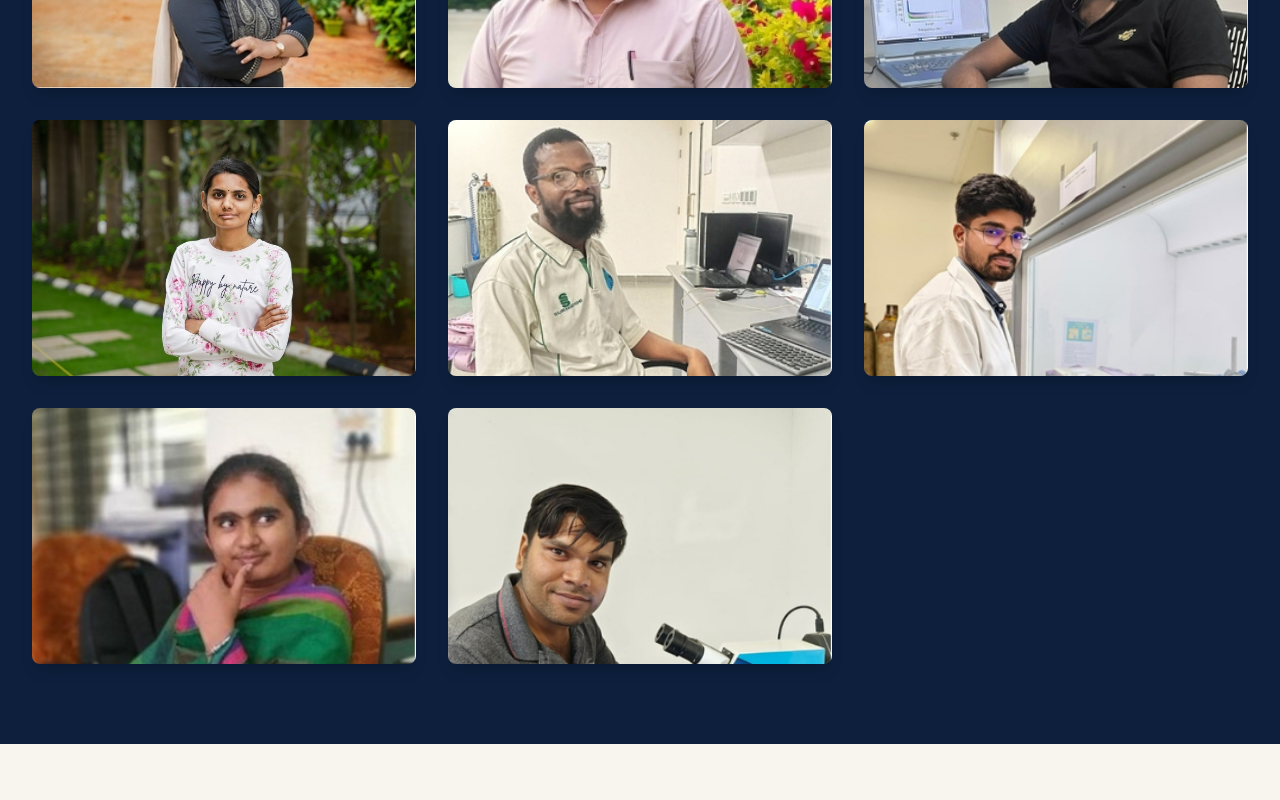
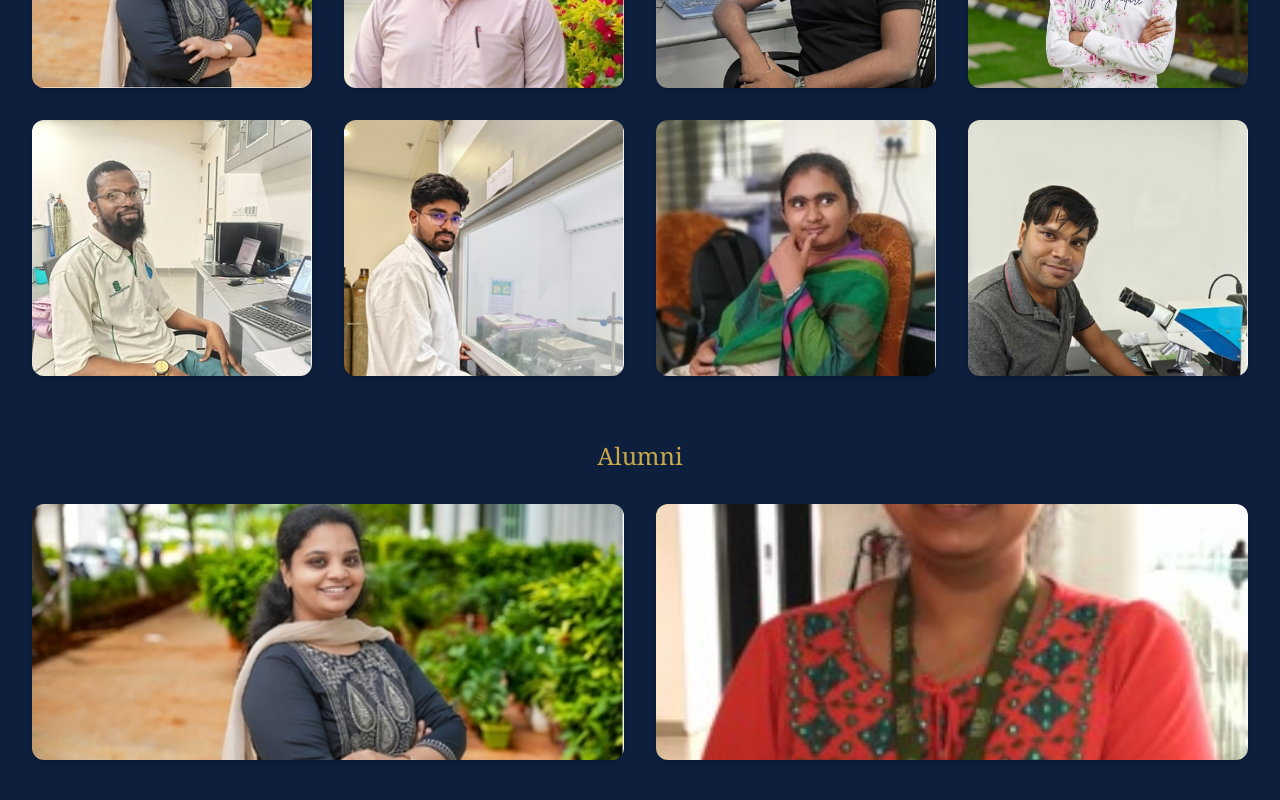
Before and after one commit to raamkumaark/dp-lab-site, a Next.js app: page / in a window 1280 px wide. Shown: the part 3120-3920 px from the top of the page. Built offline with nearby package versions, Linux system fonts and the light colour scheme.

Commit message:
Add Alumni section and improve Team grid with responsive layout

```diff
--- a/app/page.tsx
+++ b/app/page.tsx
@@ -287,9 +287,11 @@ export default function Home() {
 {/* TEAM */}
 <section id="team" className="bg-[#0d1f3c] px-8 py-20">
   <div className="max-w-7xl mx-auto">
+
     <h2 className="text-3xl font-serif mb-10 text-center">Our Team</h2>
 
-          <div className="grid md:grid-cols-3 gap-8 items-stretch">
+    {/* TEAM GRID */}
+    <div className="grid grid-cols-[repeat(auto-fit,minmax(220px,1fr))] gap-8 items-stretch">
       {[
         {name:"Dr. Ramya Kunchanapalli", role:"Assistant Professor (Adhoc)", email:"ramya.k@srmap.edu.in", img:"/team/ramya.jpg"},
         {name:"Dr. Sarathbavan Murugan", role:"Postdoctoral Fellow", email:"sarathbavan.m@srmap.edu.in", img:"/team/sarath.jpg"},
@@ -300,17 +302,98 @@ export default function Home() {
         {name:"Raashi D", role:"Research Scholar", email:"raashi_d@srmap.edu.in", img:"/team/raashi.jpg", pos:"object-[center_top]"},
         {name:"Suryakanta Sahoo", role:"JRF", email:"suryakanta.s@srmap.edu.in", img:"/team/suryakanta.jpg", pos:"object-[center_15%]"}
       ].map(member => (
-              <div key={member.name} className="relative group bg-[#111f3d] rounded-lg overflow-hidden shadow-lg">
-                <img src={member.img} alt={member.name} className={`w-full h-64 object-cover ${member.pos || 'object-center'} group-hover:scale-105 transition duration-300`} onError={(e)=>{e.currentTarget.src='/team/placeholder.jpg'}} />
+        <div key={member.name} className="relative group bg-[#111f3d] rounded-xl overflow-hidden shadow-md hover:shadow-xl transition duration-300">
+
+          <img
+            src={member.img}
+            alt={member.name}
+            className={`w-full h-64 object-cover ${member.pos || 'object-center'} group-hover:scale-110 transition duration-500 ease-out`}
+            onError={(e)=>{e.currentTarget.src='/team/placeholder.jpg'}}
+          />
 
           {/* HOVER OVERLAY */}
-                <div className="absolute inset-0 bg-[#0d1f3c]/80 opacity-0 group-hover:opacity-100 transition flex flex-col items-center justify-center text-center p-4">
-                  <h3 className="font-serif text-lg mb-1">{member.name}</h3>
-                  <p className="text-sm text-[#c9a84c] mb-2">{member.role}</p>
-                  <p className="text-xs text-[#8fa8c8]">{member.email}</p>
+          <div className="absolute inset-0 flex flex-col justify-end p-4
+            bg-gradient-to-t from-[#0d1f3c] via-[#0d1f3c]/90 to-transparent
+            opacity-0 group-hover:opacity-100 transition duration-300">
+
+            <h3 className="font-serif text-lg tracking-wide mb-1">
+              {member.name}
+            </h3>
+
+            <p className="text-xs uppercase tracking-wider text-[#c9a84c] mb-1">
+              {member.role}
+            </p>
+
+            <p className="text-xs text-[#8fa8c8]">
+              {member.email}
+            </p>
+
           </div>
         </div>
       ))}
+    </div>
+
+    {/* ALUMNI */}
+    <div className="mt-16">
+      <h3 className="text-2xl font-serif mb-8 text-center text-[#c9a84c]">
+        Alumni
+      </h3>
+
+      <div className="grid grid-cols-[repeat(auto-fit,minmax(220px,1fr))] gap-8 items-stretch">
+        {[
+          {
+            name: "Dr. Ramya Kunchanapalli",
+            role: "Assistant Professor (Adhoc), SRM University AP",
+            img: "/team/alumni/ramya.jpg",
+            profile: "https://www.srmap.edu.in/faculty/dr-kunchanapalli-ramya/",
+            linkedin: "https://www.linkedin.com/in/ramya-kunchanapalli-b66371137/",
+          },
+          {
+            name: "Dr. Ashwini Nawade",
+            role: "Assistant Professor, Parul University",
+            img: "/team/alumni/ashwini.jpg",
+            profile: "https://scholar.google.com/citations?user=1WPNcDMAAAAJ&hl=en",
+            linkedin: "https://www.linkedin.com/in/ashwini-nawade-527801108/",
+          },
+        ].map(member => (
+          <div key={member.name} className="relative group bg-[#111f3d] rounded-xl overflow-hidden shadow-md hover:shadow-xl transition duration-300">
+
+            <img
+              src={member.img}
+              alt={member.name}
+              className="w-full h-64 object-cover object-center group-hover:scale-110 transition duration-500 ease-out"
+              onError={(e)=>{e.currentTarget.src='/team/placeholder.jpg'}}
+            />
+
+            {/* HOVER OVERLAY */}
+            <div className="absolute inset-0 flex flex-col justify-end p-4
+              bg-gradient-to-t from-[#0d1f3c] via-[#0d1f3c]/90 to-transparent
+              opacity-0 group-hover:opacity-100 transition duration-300">
+
+              <h3 className="font-serif text-lg tracking-wide mb-1">
+                {member.name}
+              </h3>
+
+              <p className="text-xs uppercase tracking-wider text-[#c9a84c] mb-2">
+                {member.role}
+              </p>
+
+              <div className="flex gap-2">
+                <a href={member.profile} target="_blank" rel="noopener noreferrer"
+                  className="text-xs border px-2 py-1 rounded hover:bg-[#c9a84c] hover:text-black transition">
+                  Profile
+                </a>
+
+                <a href={member.linkedin} target="_blank" rel="noopener noreferrer"
+                  className="text-xs border px-2 py-1 rounded hover:bg-[#c9a84c] hover:text-black transition">
+                  LinkedIn
+                </a>
+              </div>
+
+            </div>
+          </div>
+        ))}
+      </div>
     </div>
 
   </div>
```
Also changed, not shown: public/team/alumni/ashwini.jpg (added), public/team/alumni/ramya.jpg (added). Lines whose indentation alone changed are shown as unchanged.
